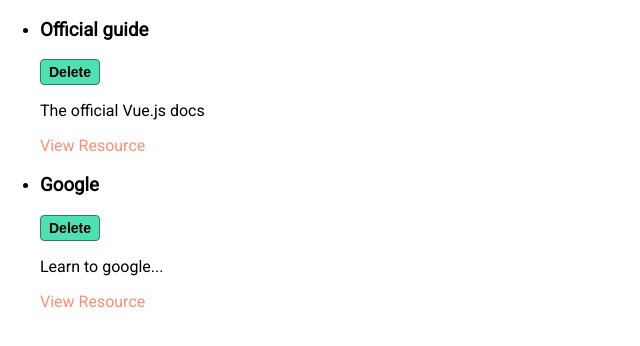
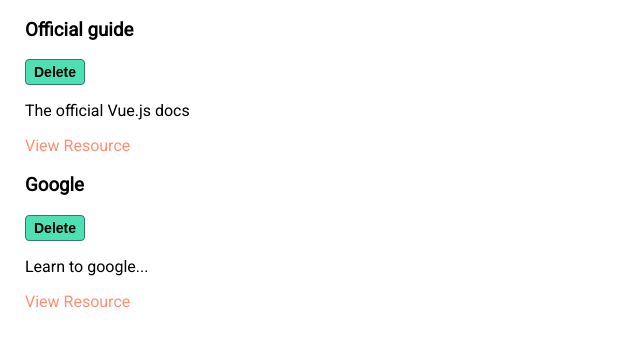
Before and after one commit to Marat-Akhalov/remember-list, a Vue app: page / in a window 1280 px wide. Shown: the top 346 px of the page, without its empty margins (0-640 px from the left). Built offline with nearby package versions, Linux system fonts and the light colour scheme; a web font is replaced by a local one.

Commit message:
feat: add list styles

```diff
--- a/src/App.vue
+++ b/src/App.vue
@@ -51,7 +51,14 @@
   }
 
   body {
-    margin: 0;
+    margin: auto;
+    padding: 0 25px;
     font-family: 'Roboto', sans-serif;
   }
+
+  ul {
+    margin: 0;
+    padding: 0;
+    list-style-type: none;
+  }
 </style>
```
